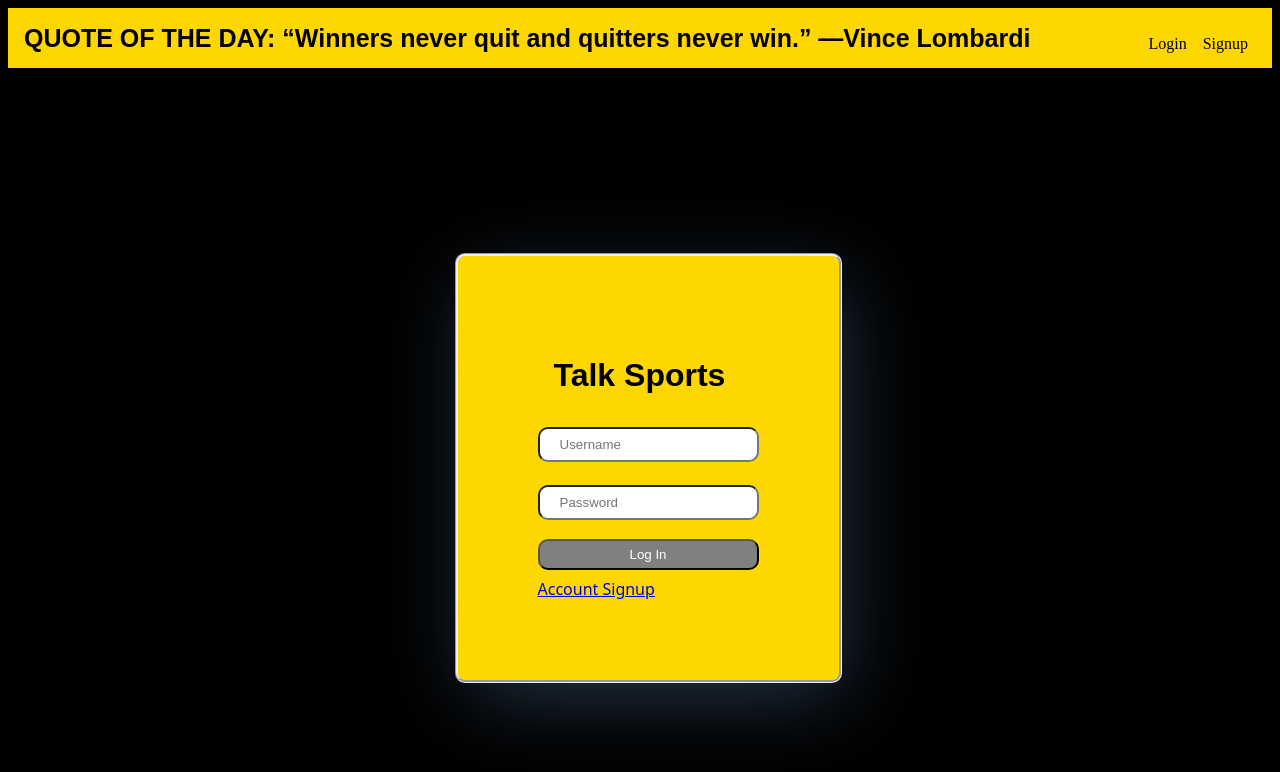
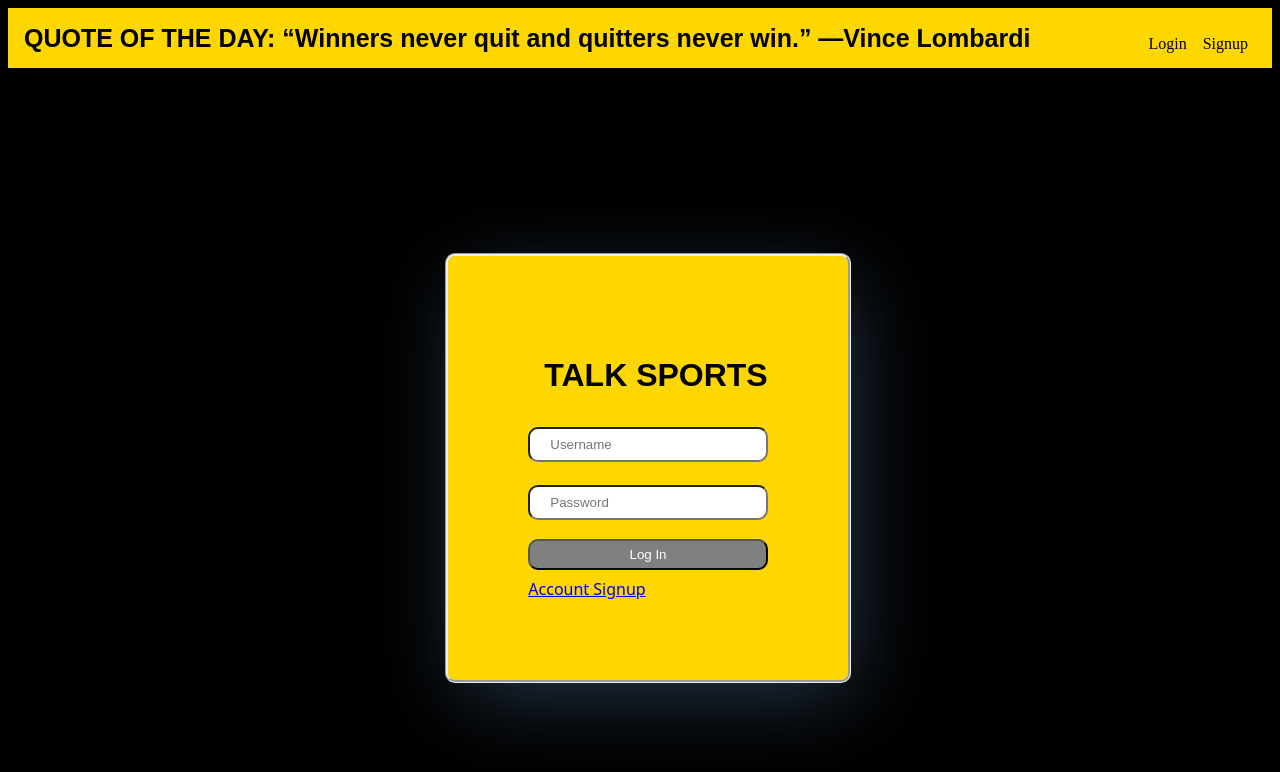
Before and after one commit to Bballplayer33/talk-sports-app, a React (Create React App) app in the folder client/: page /Login in a window 1280 px wide. Shown: the top 772 px of the page. Built offline with nearby package versions, Linux system fonts and the light colour scheme; no server answers.

Commit message:
updated font on login page

```diff
--- a/client/src/pages/Login.jsx
+++ b/client/src/pages/Login.jsx
@@ -63,7 +63,7 @@ export default function Login() {
         <form action="" onSubmit={(event) => handleSubmit(event)}>
           <div className="header">
             <style>{'body { background-color: black; }'}</style>
-            <h1>Talk Sports</h1>
+            <h1>TALK SPORTS</h1>
           </div>
           <input
             type='text'
```
